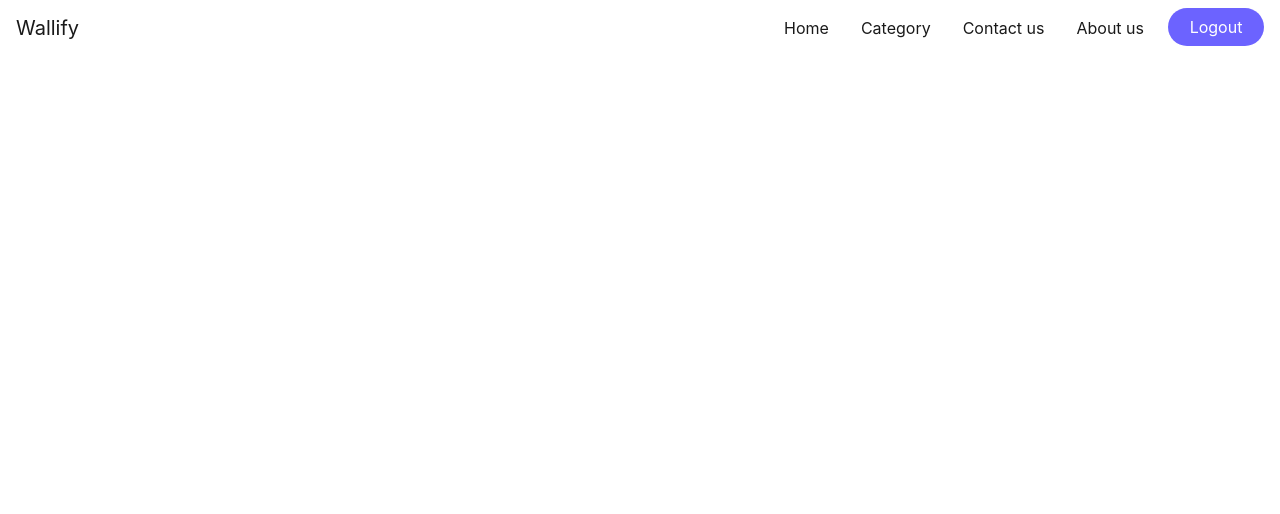
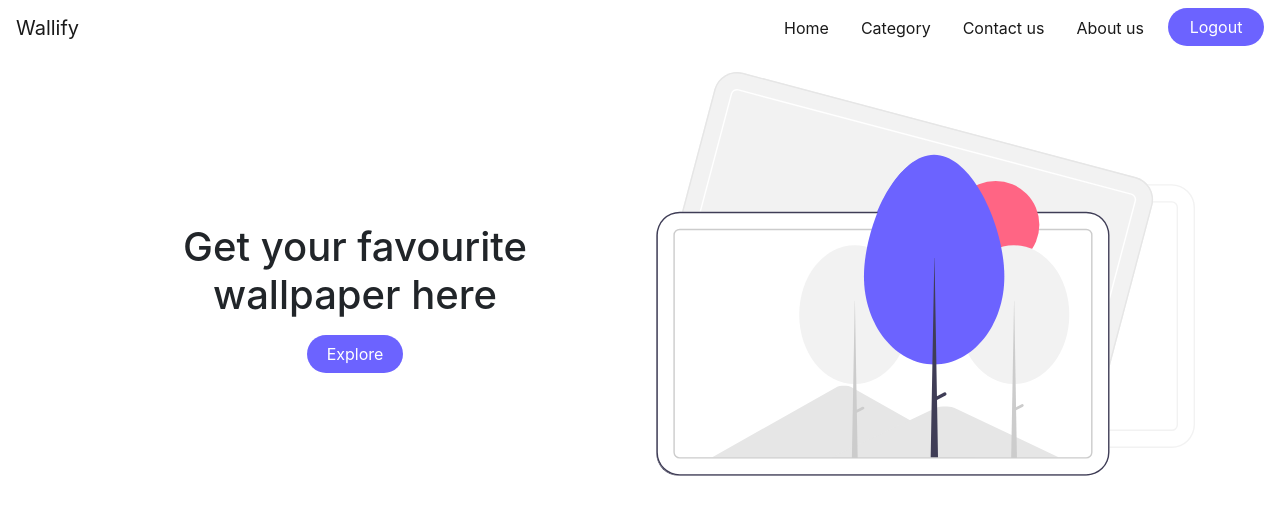
Before and after one commit to PratikAmonkar/Wallify, a React (Create React App) app: page / in a window 1280 px wide. Shown: the top 514 px of the page. Built offline with nearby package versions, Linux system fonts and the light colour scheme.

Commit message:
added hero section ui to landing page

```diff
--- a/src/Screens/LandingPage.js
+++ b/src/Screens/LandingPage.js
@@ -1,10 +1,12 @@
 import React from "react";
-import Navbar from "../Components/Navbar/Navbar";
+import HeroSection from "../Section/HeroSection/HeroSection";
+import Navbar from "../Section/NavbarSection/Navbar";
 
 const LandingPage = () => {
   return (
     <>
       <Navbar />
+      <HeroSection />
     </>
   );
 };
--- /dev/null
+++ b/src/Section/HeroSection/HeroSection.js
@@ -0,0 +1,25 @@
+import React from "react";
+import HeroSectionImg from "../../assets/images/undraw_images_re_0kll.svg";
+import Button from "../../Components/Button/Button";
+
+const HeroSection = () => {
+  return (
+    <>
+      <section className="pt-3">
+        <div className="container">
+          <div className="row">
+            <div className="col-md-6 col-lg-6 order-0 order-md-1 text-end">
+              <img className="img-fluid" src={HeroSectionImg} alt="" />
+            </div>
+            <div className="col-md-6 col-lg-6 text-md-start text-center pt-5 test justify-content-center align-self-center">
+              <h1 className="mb-3">Get your favourite wallpaper here</h1>
+              <Button title="Explore" width="w-100"/>
+            </div>
+          </div>
+        </div>
+      </section>
+    </>
+  );
+};
+
+export default HeroSection;
--- /dev/null
+++ b/src/Styles/Test.css
@@ -0,0 +1,3 @@
+.test {
+  border: 2px solid red;
+}
```
Also changed, not shown: src/Section/NavbarSection/Navbar.js (renamed from src/Components/Navbar/Navbar.js, +2 -23 lines), src/assets/images/undraw_images_re_0kll.svg (added).
